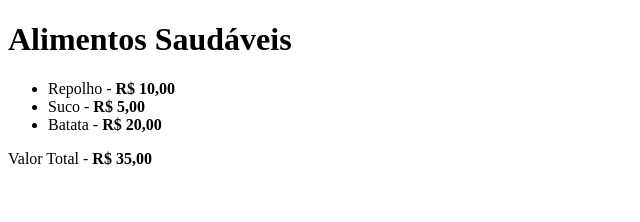
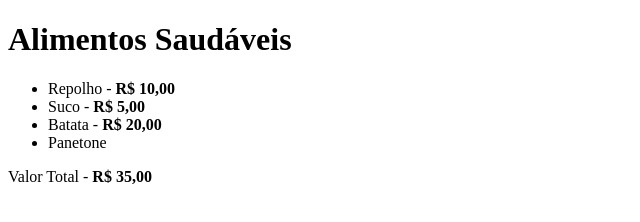
Before and after one commit to Mariah22-bot/aula-html-basico, a plain HTML site: page index.html in a window 1280 px wide. Shown: the whole page, without its empty margins (0-640 px from the left). Drawn offline with Linux system fonts and the light colour scheme.

Commit message:
panetone foi adicionado

```diff
--- a/index.html
+++ b/index.html
@@ -15,6 +15,7 @@
         <li>Repolho - <strong>R$ 10,00</strong> </li>
         <li>Suco - <strong>R$ 5,00</strong> </li>
         <li>Batata - <strong>R$ 20,00</strong> </li>
+        <li>Panetone</li>
     </ul>
 
     <p>Valor Total - <strong>R$ 35,00</strong></p>
```
